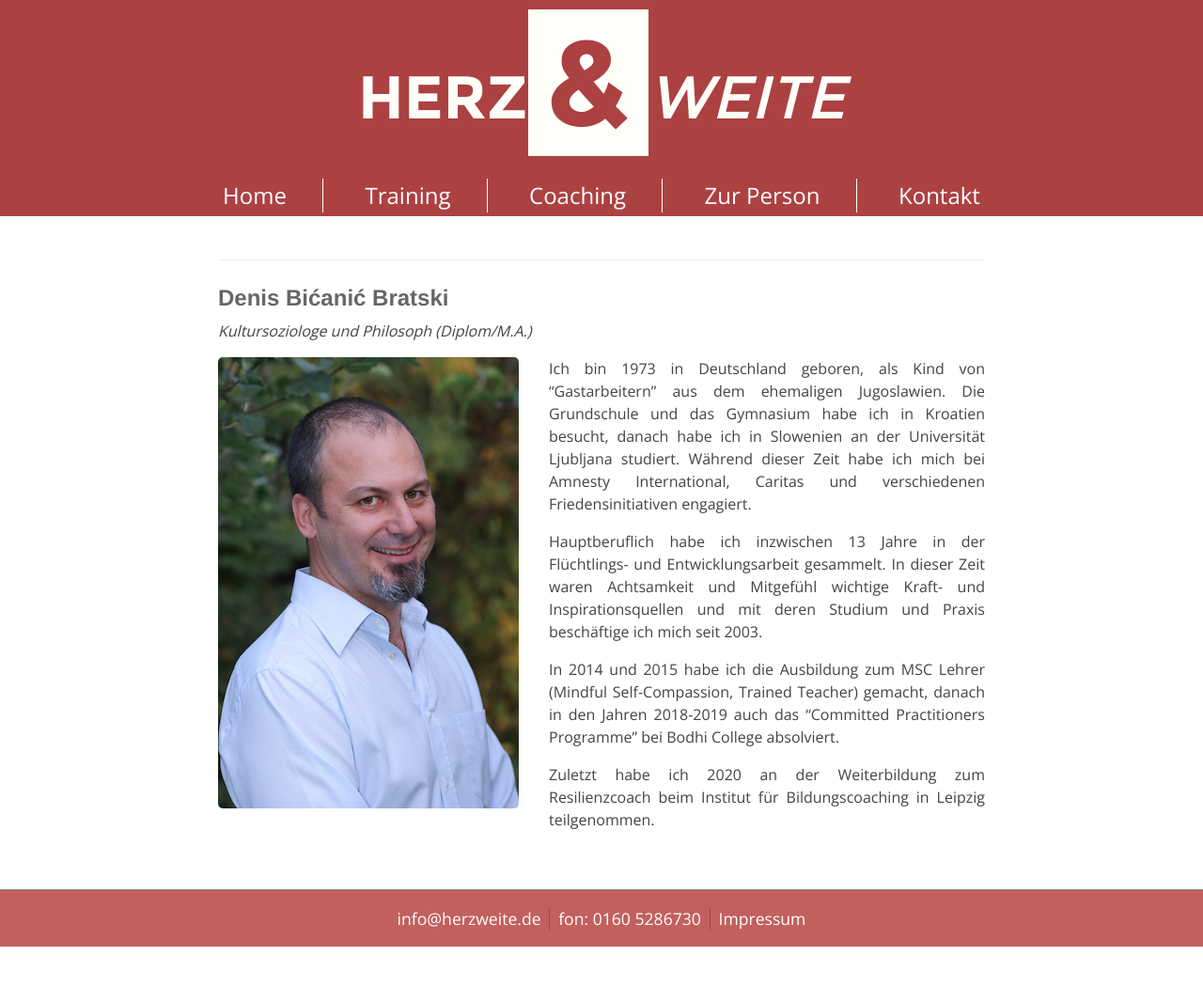
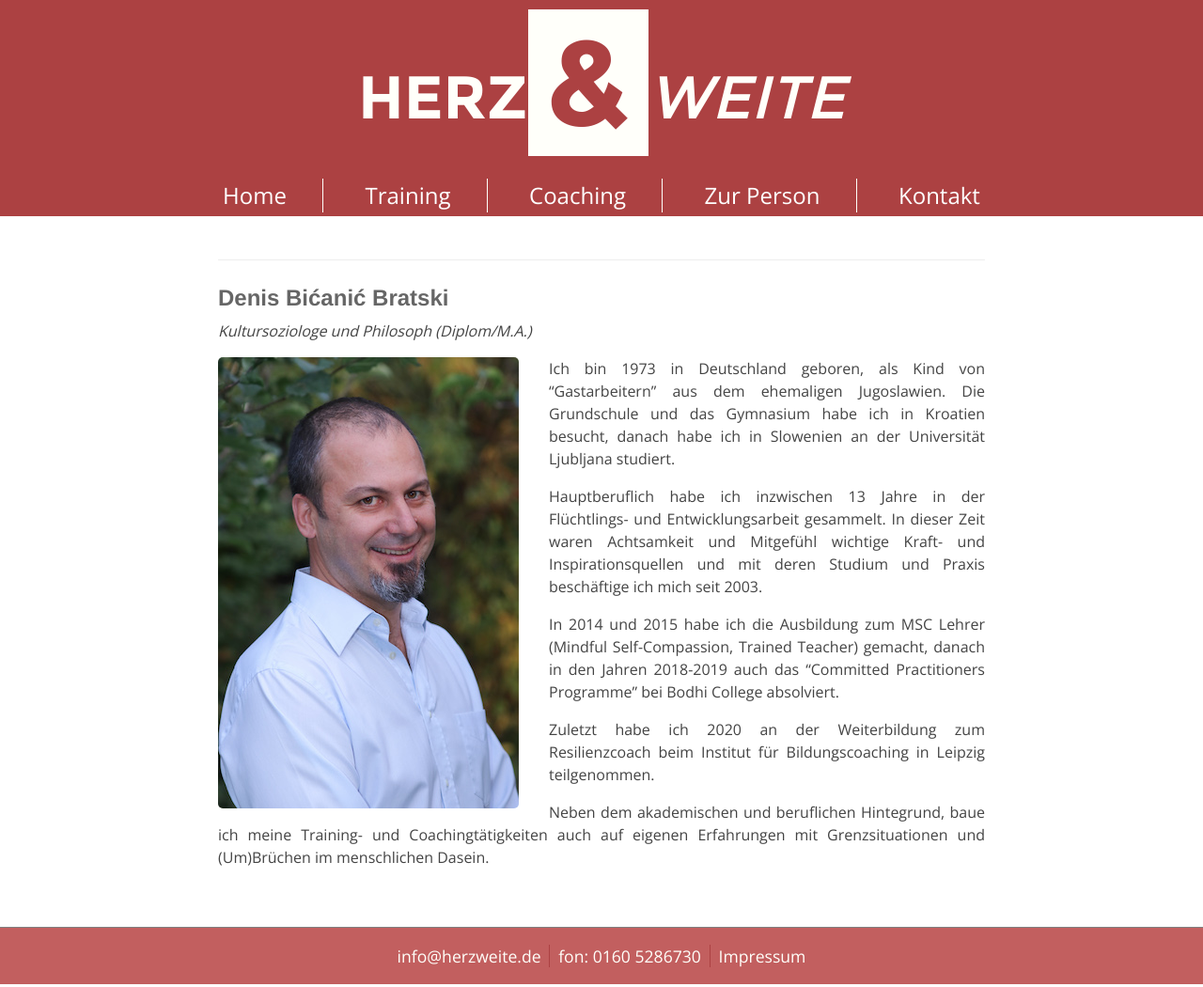
Before and after one commit to herzweite/herzweite.github.io, a Jekyll site: the page built from zur-person.md, in a window 1280 px wide. Shown: the whole page at 94% size. Built offline with Jekyll 4.4.1, drawn with Linux system fonts in a browser that asks for light colours; our own code applies the rules of GitHub Pages for plain Markdown files; before the commit the page ends 1010 px from its top, so only the background shows below that.

Commit message:
Update zur-person.md

```diff
--- a/zur-person.md
+++ b/zur-person.md
@@ -5,10 +5,12 @@
 
 ![Denis Bicanic](/images/denis.jpg)
 
-Ich bin 1973 in Deutschland geboren, als Kind von "Gastarbeitern" aus dem ehemaligen Jugoslawien. Die Grundschule und das Gymnasium habe ich in Kroatien besucht, danach habe ich in Slowenien an der Universität Ljubljana studiert. Während dieser Zeit habe ich mich bei Amnesty International, Caritas und verschiedenen Friedensinitiativen engagiert.
+Ich bin 1973 in Deutschland geboren, als Kind von "Gastarbeitern" aus dem ehemaligen Jugoslawien. Die Grundschule und das Gymnasium habe ich in Kroatien besucht, danach habe ich in Slowenien an der Universität Ljubljana studiert.
 
 Hauptberuflich habe ich inzwischen 13 Jahre in der Flüchtlings- und Entwicklungsarbeit gesammelt. In dieser Zeit waren Achtsamkeit und Mitgefühl wichtige Kraft- und Inspirationsquellen und mit deren Studium und Praxis beschäftige ich mich seit 2003.
 
 In 2014 und 2015 habe ich die Ausbildung zum MSC Lehrer (Mindful Self-Compassion, Trained Teacher) gemacht, danach in den Jahren 2018-2019 auch das "Committed Practitioners Programme" bei Bodhi College absolviert.
 
 Zuletzt habe ich 2020 an der Weiterbildung zum Resilienzcoach beim Institut für Bildungscoaching in Leipzig teilgenommen.
+
+Neben dem akademischen und beruflichen Hintegrund, baue ich meine Training- und Coachingtätigkeiten auch auf eigenen Erfahrungen mit Grenzsituationen und (Um)Brüchen im menschlichen Dasein.
```
